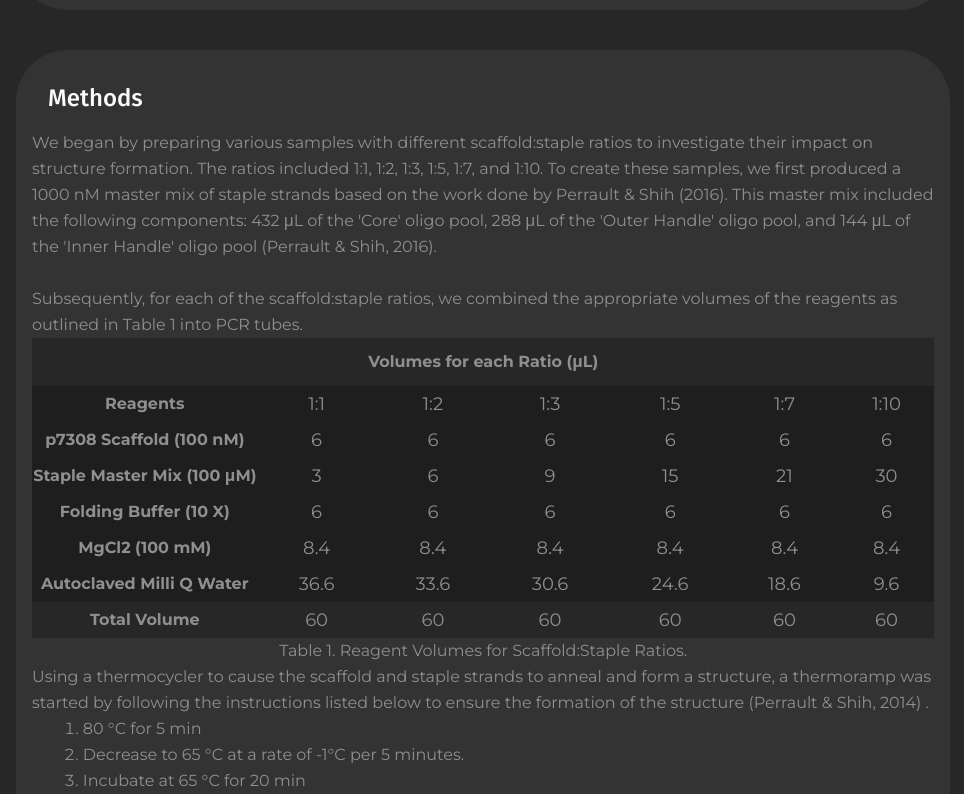
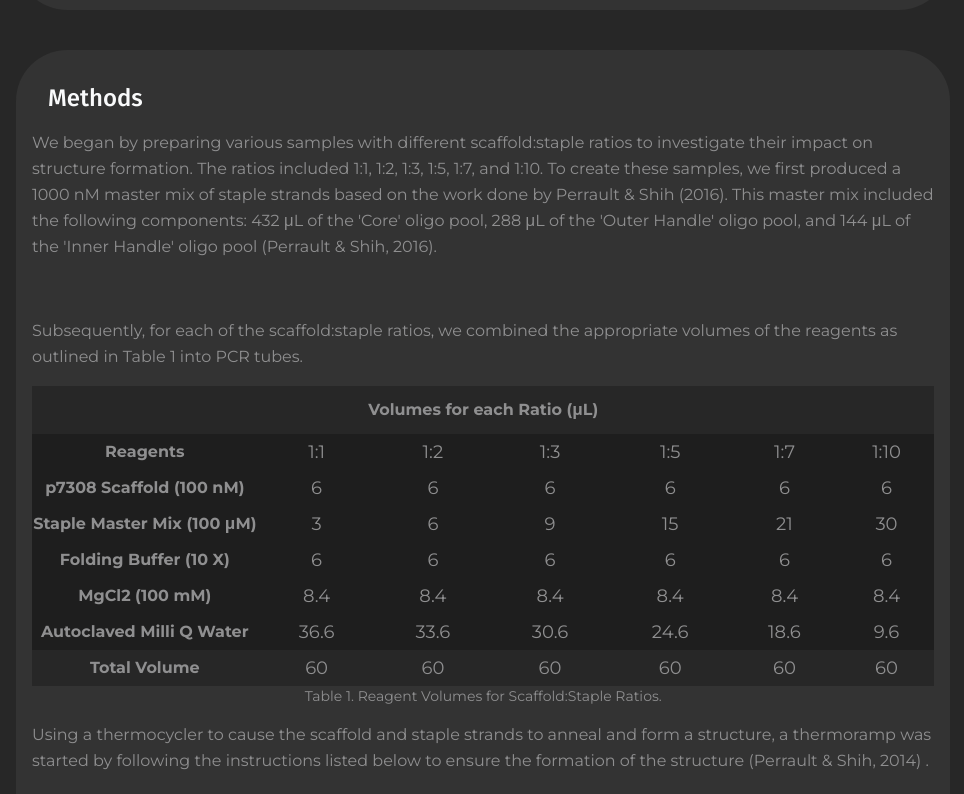
Before and after one commit to biomod2023/biomod2023, a Vue app: page /lab-validation/octahedron-formation in a window 1280 px wide. Shown: the part 1000-1794 px from the top of the page, without its empty margins (32-996 px from the left). Built offline with nearby package versions, Linux system fonts and the light colour scheme; what oh-vue-icons, vue-window-size would draw is missing.

Commit message:
Make methods table caption smaller to be consistent + wrap with gap-y-4 to give spacing between caption and rest of text

```diff
--- a/src/views/lab-validation/OctahedronFormation.vue
+++ b/src/views/lab-validation/OctahedronFormation.vue
@@ -77,6 +77,7 @@ const tableData = {
       <SingleColumn>
         <template #title> Methods </template>
         <template #body>
+          <div class="flex flex-col gap-y-4">
             <p>
               We began by preparing various samples with different scaffold:staple ratios to
               investigate their impact on structure formation. The ratios included 1:1, 1:2, 1:3, 1:5,
@@ -124,12 +125,11 @@ const tableData = {
                     </td>
                   </tr>
                 </tfoot>
-              <caption align="bottom">
+                <caption align="bottom" class="text-sm">
                   Table 1. Reagent Volumes for Scaffold:Staple Ratios.
                 </caption>
               </table>
             </div>
-
             <p>
               Using a thermocycler to cause the scaffold and staple strands to anneal and form a
               structure, a thermoramp was started by following the instructions listed below to ensure
@@ -150,6 +150,7 @@ const tableData = {
               mix which was poured into the gel cast tray. The gel electrophoresis was run in a 0.5X
               TBE buffer with 10mM MgCl<sub>2</sub> for 3 hours at 60V.
             </p>
+          </div>
         </template>
       </SingleColumn>
 
```
Also changed, not shown: 1 other file (tests, documents, lock files or other folders). Lines whose indentation alone changed are shown as unchanged.
